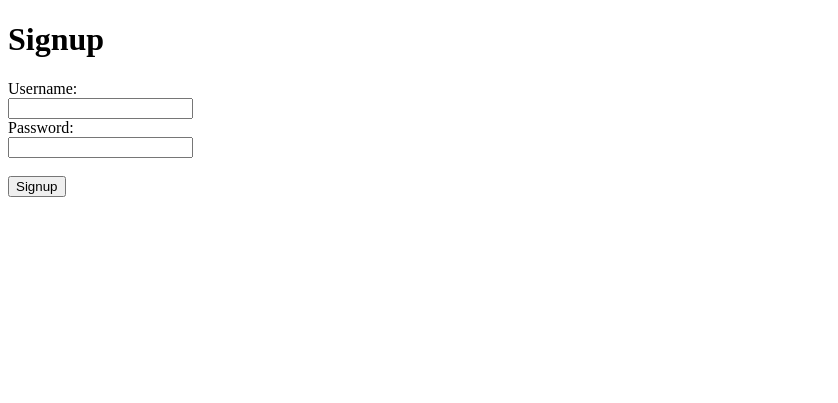
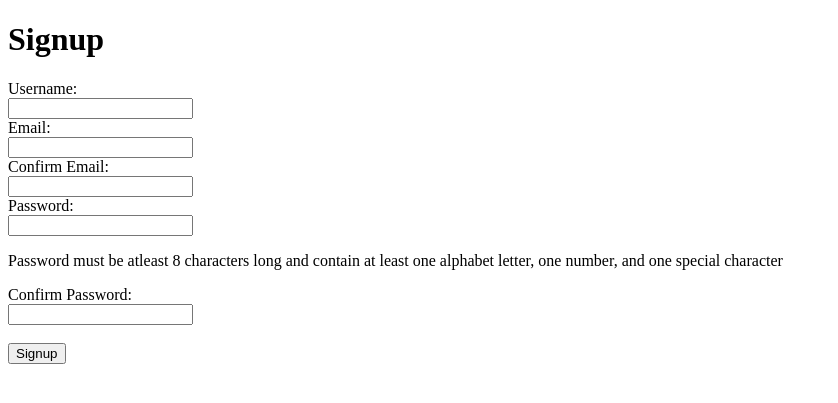
Before and after one commit to arimartell/CapstoneProject, a Flask app: page /signup in a window 1280 px wide. Shown: the top 403 px of the page, without its empty margins (0-838 px from the left). Run offline with Flask 3, Linux system fonts and the light colour scheme.

Commit message:
implementing edge cases for signup and added password complexity

```diff
--- a/backend/app.py
+++ b/backend/app.py
@@ -4,6 +4,8 @@ from werkzeug.security import generate_password_hash, check_password_hash
 from pony.flask import Pony
 from pony.orm import commit
 from models import db, User, Meal
+import re
+import string
 
 login_manager = LoginManager()
 # https://docs.ponyorm.org/integration_with_flask.html Reference for setting up database
@@ -45,9 +47,12 @@ def home():
 def login():
     error = None
     if request.method == "POST":
-        username = request.form["username"]
+        login_identifier = request.form["login_identifier"]
         password = request.form["password"]
-        user = User.get(username=username)
+
+        # Check if login_identifier is email or username
+        user = User.get(email=login_identifier) or User.get(username=login_identifier)
+
         if user and check_password_hash(user.password, password):
             # Store user ID in session
             session["user_id"] = user.id
@@ -60,17 +65,63 @@ def login():
 
 @app.route("/signup", methods=["GET", "POST"])
 def signup():
+    error = None
     if request.method == "POST":
         username = request.form["username"]
+        email = request.form["email"]
+        confirm_email = request.form["confirm_email"]
         password = request.form["password"]
+        confirm_password = request.form["confirm_password"]
+
+        # Check if email and confirm email fields match
+        if email != confirm_email:
+            error = "Emails do not match"
+            return render_template("signup.html", error=error)
+
+        # Check if password and confirm password fields match
+        if password != confirm_password:
+            error = "Passwords do not match"
+            return render_template("signup.html", error=error)
+
+        # Check if email exists in database
+        existing_email = User.get(email=email)
+        if existing_email:
+            error = "Email already exists"
+            return render_template("signup.html", error=error)
+
+        # Check if username exists in database
         existing_user = User.get(username=username)
         if existing_user:
-            return "Username already exists"
-        else:
-            hashed_password = generate_password_hash(password)
-            user = User(username=username, password=hashed_password)
-            commit()
-            return redirect(url_for("login"))
+            error = "Username already exists"
+            return render_template("signup.html", error=error)
+
+        # Check if email is valid using regex
+        # Copied regex from https://saturncloud.io/blog/how-can-i-validate-an-email-address-using-a-regular-expression/
+        if not re.match(r"^[a-zA-Z0-9_.+-]+@[a-zA-Z0-9-]+\.[a-zA-Z0-9-.]+$", email):
+            error = "Invalid email address"
+            return render_template("signup.html", error=error)
+
+        # Check password complexity
+        if (not any(char in string.ascii_letters for char in password) or
+            not any(char in string.digits for char in password) or
+            not any(char in string.punctuation for char in password) or
+            len(password) < 8):
+            error = "Password must be atleast 8 characters long and contain at least one alphabet letter, one number, and one special character"
+            return render_template("signup.html", error=error)
+
+        # Hash the password
+        hashed_password = generate_password_hash(password)
+
+        # Create a new user object
+        user = User(username=username, email=email, password=hashed_password)
+
+        # Commit changes to the database
+        commit()
+
+        # Redirect to login page after successful signup
+        return redirect(url_for("login"))
+
+    # Render the signup template for GET requests
     return render_template("signup.html")
 
 
--- a/backend/models.py
+++ b/backend/models.py
@@ -11,7 +11,8 @@ class User(db.Entity, UserMixin):
     id = PrimaryKey(int, auto=True)
     username = Required(str, unique=True)
     password = Required(str)
-    last_login = Optional(datetime)
+    email = Required(str, unique=True)
+    last_login = Optional(datetime) #don't know if this is necessary
     meals = Set('Meal')
 
 
--- a/backend/templates/login.html
+++ b/backend/templates/login.html
@@ -14,8 +14,8 @@
     <p>{{ error }}</p>
     {% endif %}
     <form method="POST" action="{{ url_for('login') }}">
-        <label for="username">Username:</label><br>
-        <input type="text" id="username" name="username"><br>
+        <label for="login_identifier">Username or Email:</label><br>
+        <input type="text" id="login_identifier" name="login_identifier"><br>
         <label for="password">Password:</label><br>
         <input type="password" id="password" name="password"><br><br>
         <input type="submit" value="Login">
--- a/backend/templates/signup.html
+++ b/backend/templates/signup.html
@@ -10,11 +10,21 @@
 
 <body>
     <h1>Signup</h1>
+    {% if error %}
+    <p>{{ error }}</p>
+    {% endif %}
     <form method="POST" action="{{ url_for('signup') }}">
         <label for="username">Username:</label><br>
-        <input type="text" id="username" name="username"><br>
+        <input type="text" id="username" name="username" required><br>
+        <label for="email">Email:</label><br>
+        <input type="email" id="email" name="email" required><br>
+        <label for="confirm_email">Confirm Email:</label><br>
+        <input type="email" id="confirm_email" name="confirm_email" required><br>
         <label for="password">Password:</label><br>
-        <input type="password" id="password" name="password"><br><br>
+        <input type="password" id="password" name="password" required><br>
+        <p>Password must be atleast 8 characters long and contain at least one alphabet letter, one number, and one special character</p>
+        <label for="confirm_password">Confirm Password:</label><br>
+        <input type="password" id="confirm_password" name="confirm_password" required><br><br>
         <input type="submit" value="Signup">
     </form>
 </body>
```
Also changed, not shown: 1 other file.
